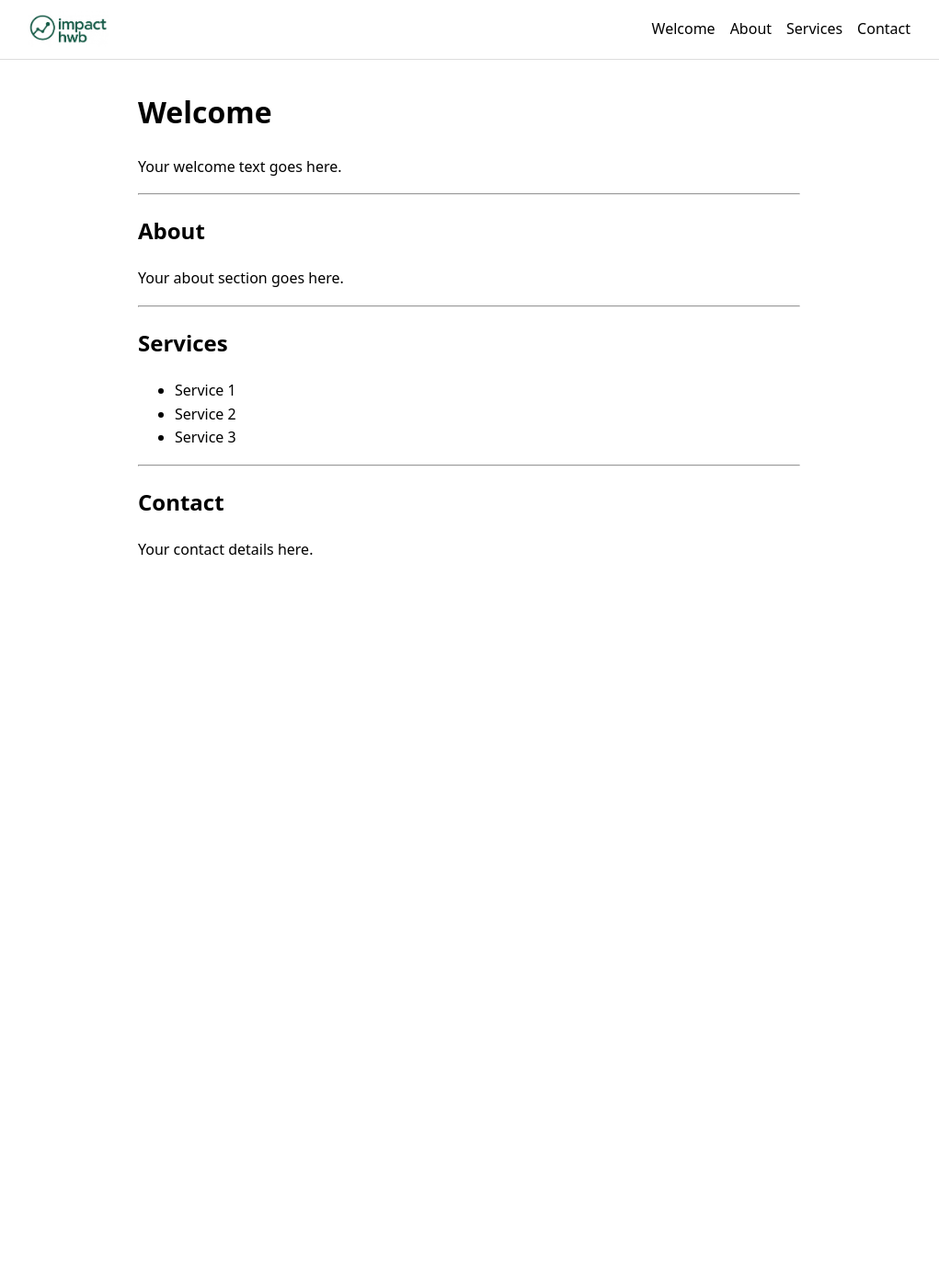
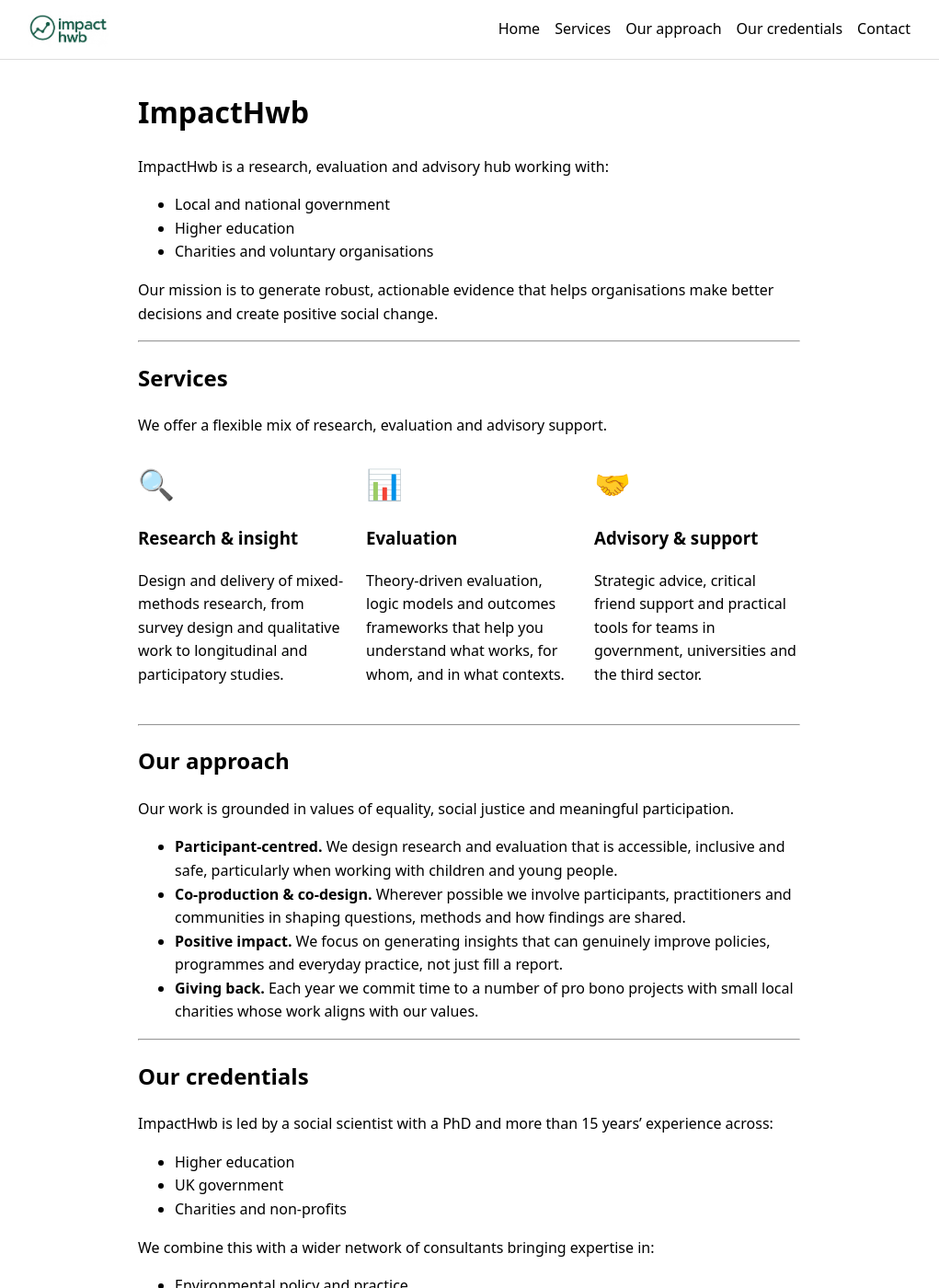
Before and after one commit to impacthwb/impacthwb.wales, a Jekyll site: the page built from index.md, in a window 1280 px wide and 1400 px high. Shown: the whole window at 92% size, without its empty margins (130-1151 px from the left). Built offline with Jekyll 4.4.1, drawn with Linux system fonts in a browser that asks for light colours; some of the changed text lies outside the part shown.

Commit message:
adding basic content

```diff
--- a/_layouts/default.html
+++ b/_layouts/default.html
@@ -60,7 +60,7 @@
     body {
       font-family: system-ui, -apple-system, "Segoe UI", Roboto, "Helvetica Neue", Arial;
       max-width: 720px;
-      margin: 6rem auto 3rem; /* space for nav (even if it wraps) */
+      margin: 6rem auto 3rem; /* space for nav */
       padding: 0 1rem;
       line-height: 1.6;
     }
@@ -69,6 +69,23 @@
       background: #f6f8fa;
       padding: 1rem;
       overflow: auto;
+    }
+
+    /* Services grid */
+    .services-grid {
+      display: flex;
+      flex-wrap: wrap;
+      gap: 1.5rem;
+      margin: 1.5rem 0;
+    }
+
+    .service-card {
+      flex: 1 1 200px;
+    }
+
+    .service-icon {
+      font-size: 2rem;
+      margin-bottom: 0.5rem;
     }
 
     /* Tiny screens: centre nav content */
@@ -94,9 +111,10 @@
         <img src="/logo.jpg" alt="ImpactHwb logo" class="logo">
       </div>
       <div class="nav-links">
-        <a href="#welcome">Welcome</a>
-        <a href="#about">About</a>
+        <a href="#home">Home</a>
         <a href="#services">Services</a>
+        <a href="#approach">Our approach</a>
+        <a href="#credentials">Our credentials</a>
         <a href="#contact">Contact</a>
       </div>
     </div>
--- a/index.md
+++ b/index.md
@@ -3,26 +3,87 @@ layout: default
 title: ImpactHwb
 ---
 
-# Welcome {#welcome}
+# ImpactHwb {#home}
 
-Your welcome text goes here.
+ImpactHwb is a research, evaluation and advisory hub working with:
 
----
+- Local and national government
+- Higher education
+- Charities and voluntary organisations
 
-## About {#about}
-
-Your about section goes here.
+Our mission is to generate robust, actionable evidence that helps organisations make better decisions and create positive social change.
 
 ---
 
 ## Services {#services}
 
-- Service 1
-- Service 2
-- Service 3
+We offer a flexible mix of research, evaluation and advisory support.
+
+<div class="services-grid">
+
+  <div class="service-card">
+    <div class="service-icon">🔍</div>
+    <h3>Research & insight</h3>
+    <p>
+      Design and delivery of mixed-methods research, from survey design and qualitative work
+      to longitudinal and participatory studies.
+    </p>
+  </div>
+
+  <div class="service-card">
+    <div class="service-icon">📊</div>
+    <h3>Evaluation</h3>
+    <p>
+      Theory-driven evaluation, logic models and outcomes frameworks that help you understand
+      what works, for whom, and in what contexts.
+    </p>
+  </div>
+
+  <div class="service-card">
+    <div class="service-icon">🤝</div>
+    <h3>Advisory & support</h3>
+    <p>
+      Strategic advice, critical friend support and practical tools for teams in government,
+      universities and the third sector.
+    </p>
+  </div>
+
+</div>
+
+---
+
+## Our approach {#approach}
+
+Our work is grounded in values of equality, social justice and meaningful participation.
+
+- **Participant-centred.** We design research and evaluation that is accessible, inclusive and safe, particularly when working with children and young people.
+- **Co-production & co-design.** Wherever possible we involve participants, practitioners and communities in shaping questions, methods and how findings are shared.
+- **Positive impact.** We focus on generating insights that can genuinely improve policies, programmes and everyday practice, not just fill a report.
+- **Giving back.** Each year we commit time to a number of pro bono projects with small local charities whose work aligns with our values.
+
+---
+
+## Our credentials {#credentials}
+
+ImpactHwb is led by a social scientist with a PhD and more than 15 years’ experience across:
+
+- Higher education
+- UK government
+- Charities and non-profits
+
+We combine this with a wider network of consultants bringing expertise in:
+
+- Environmental policy and practice
+- Statistics and data analysis
+- International development and social impact
+
+We are certified to **ISO 9001 (quality management)** and **ISO 27001 (information security)**, and we apply these standards to the way we design, deliver and govern our projects.
 
 ---
 
 ## Contact {#contact}
 
-Your contact details here.
+We’d love to hear from you.
+
+**Email:** _add your email address here_
+**Phone:** _add your phone number here_
```
